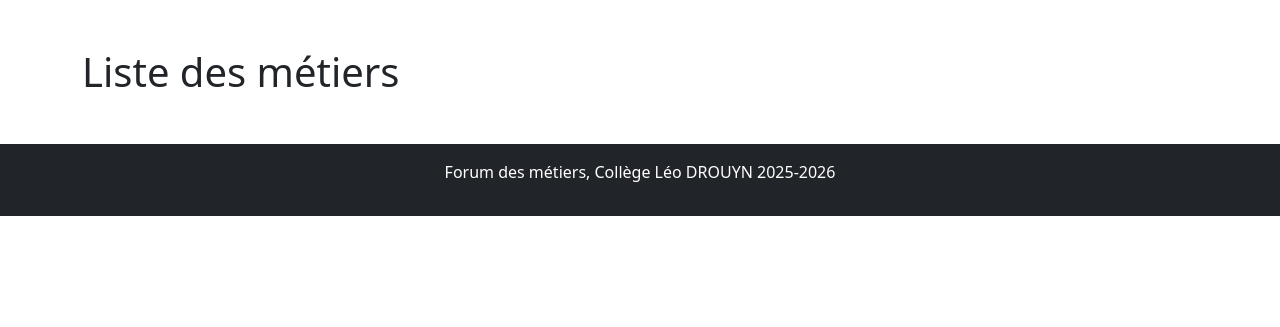
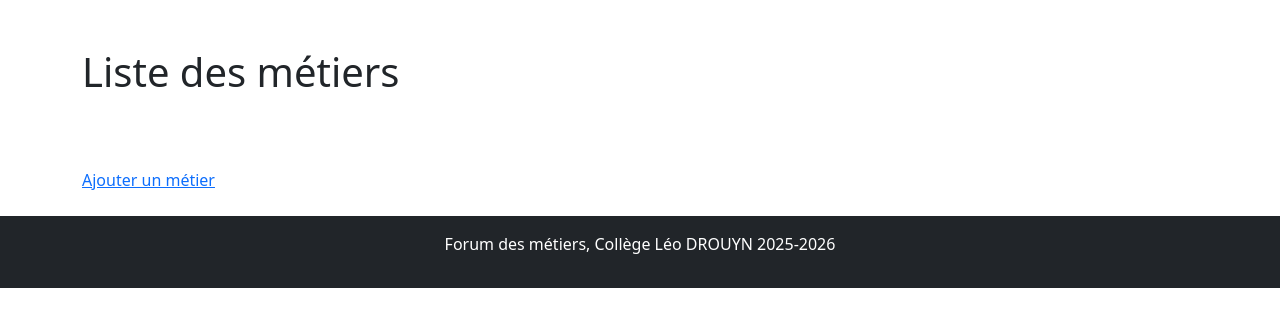
Before and after one commit to Guihudge/ForumDesMetiers, a Flask app: page /jobs in a window 1280 px wide. Shown: the part 56-383 px from the top of the page. Run offline with Flask 3, Linux system fonts and the light colour scheme; a user stored in the database is signed in; data that the repository does not hold is empty; some libraries are stand-ins or nearby versions.

Commit message:
UI: add jobs creation link on jobs list

```diff
--- a/app/templates/jobsList.html
+++ b/app/templates/jobsList.html
@@ -13,4 +13,9 @@
         {% endfor %}
         </ul>
     </div>
+    {% if user.rightLevel is eq(100) %}
+        <div class="container mt-5">
+            <a href="{{ url_for('jobsCreation') }}">Ajouter un métier</a>
+        </div>
+    {% endif %}
 {% endblock %}
```
